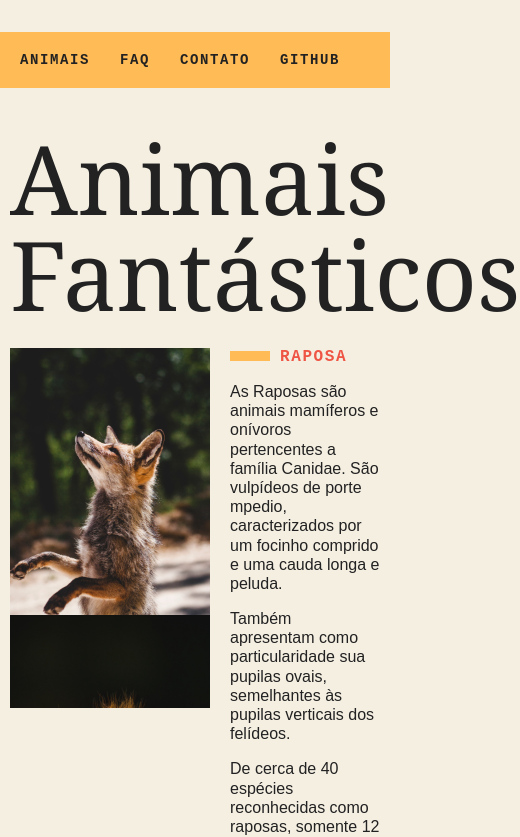
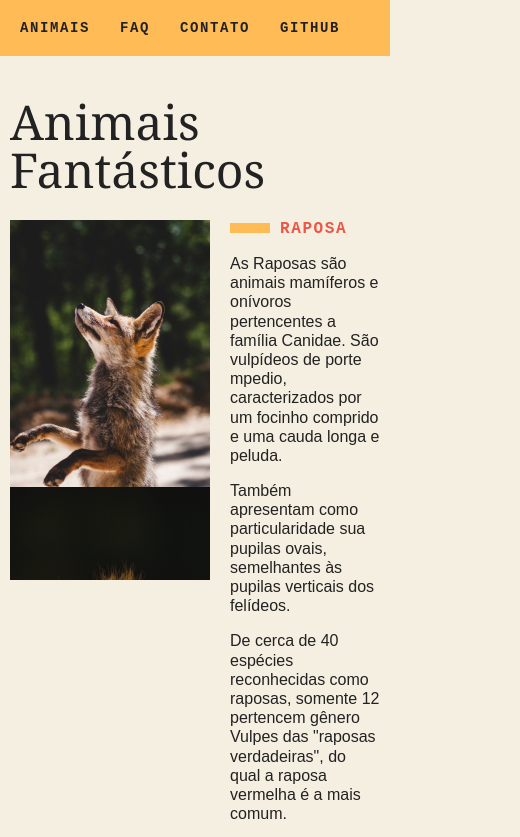
Before and after one commit to andreonofre/animais-fantasticos, a plain HTML site: page index.html in a window 390 px wide. Shown: the top 837 px of the page, 520 px wide, since content can reach past the window. Drawn offline with Linux system fonts and the light colour scheme.

Commit message:
Atualizado dia 6

```diff
--- a/css/style.css
+++ b/css/style.css
@@ -204,4 +204,16 @@ body{
     .faq-lista, .dados, .mapa{
         grid-column: 1 / 3; /*Para cada coluna, temos uma linha a mais*/
     }
+
+    .grid-section h1{
+        font-size: 3rem;
+    }
+
+    .menu{
+        margin-top: 0px;
+    }
+
+    .copy{
+        margin-bottom: 0px;
+    }
 }
```
